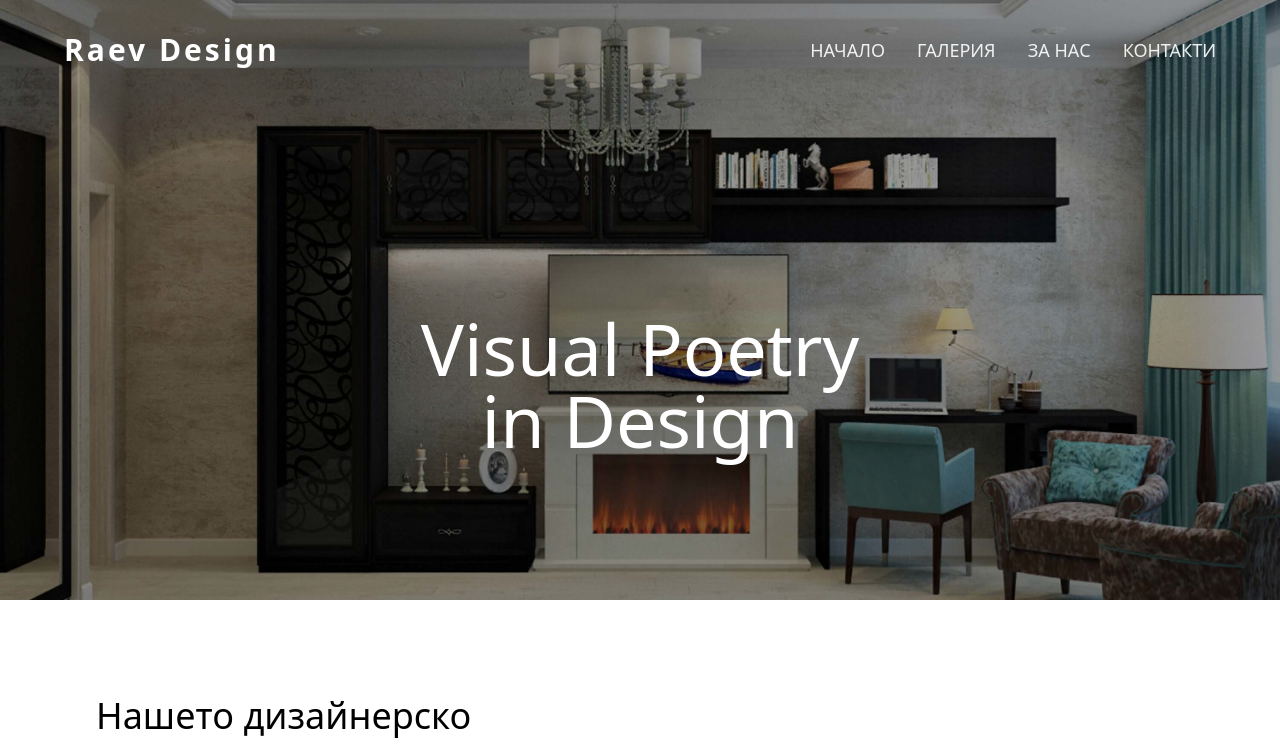
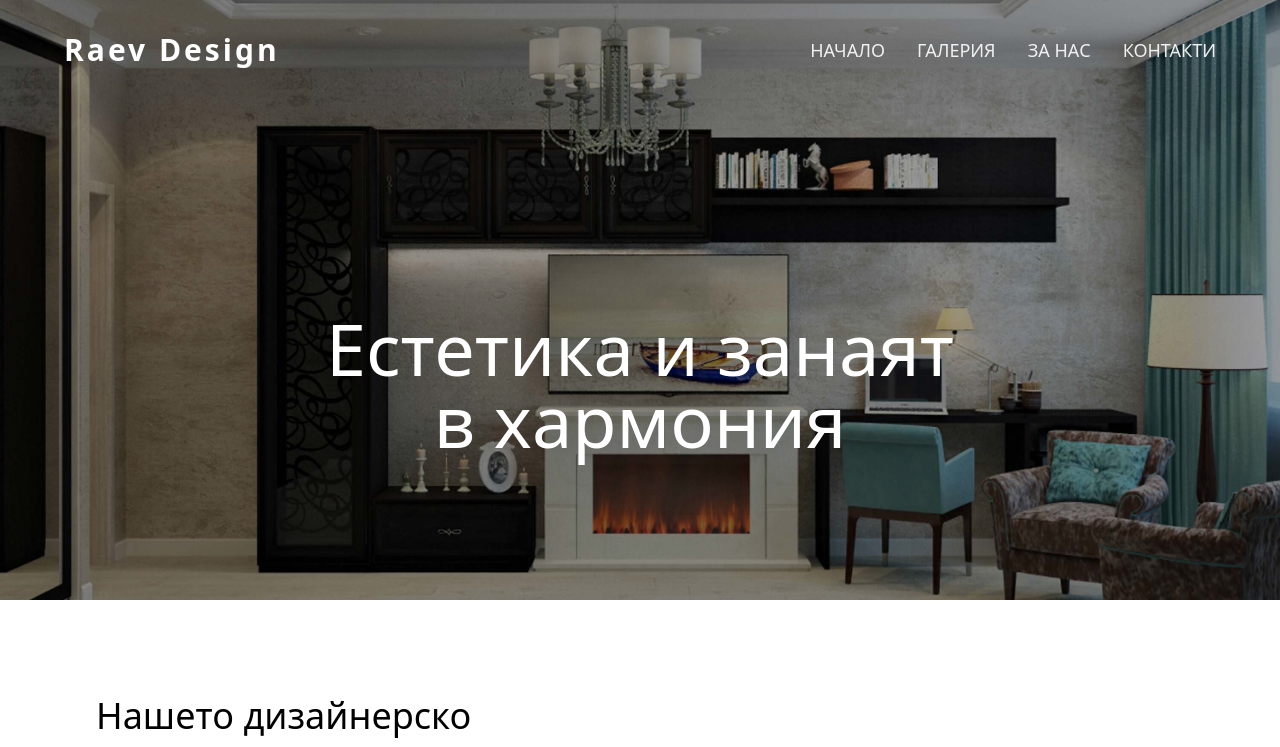
Before and after one commit to Miroslav03/Furniture-Web, a Next.js app in the folder furniture-web/: page /gallery in a window 1280 px wide. Shown: the top 747 px of the page. Built offline with nearby package versions, Linux system fonts and the light colour scheme.

Commit message:
Update: footer text

```diff
--- a/furniture-web/src/app/gallery/page.jsx
+++ b/furniture-web/src/app/gallery/page.jsx
@@ -415,9 +415,8 @@ const GalleryPage = () => {
                 <div className="relative z-10 h-full flex items-center justify-center">
                     <div className="text-center text-white max-w-4xl px-4">
                         <h1 className="text-5xl md:text-7xl font-light mb-8 leading-tight">
-                            Visual Poetry
-                            <br />
-                            in Design
+                            Естетика и занаят
+                            <br />в хармония
                         </h1>
                     </div>
                 </div>
--- a/furniture-web/src/components/Layout/Footer.jsx
+++ b/furniture-web/src/components/Layout/Footer.jsx
@@ -6,7 +6,7 @@ export const Footer = () => {
             <div>
               <h3 className="text-2xl font-bold mb-4">Raev Design</h3>
               <p className="text-gray-600">
-                Crafting timeless furniture for modern living spaces since 2005.
+              Мебели, съчетаващи традиция и модерност от 1990 година.
               </p>
             </div>
 
```
